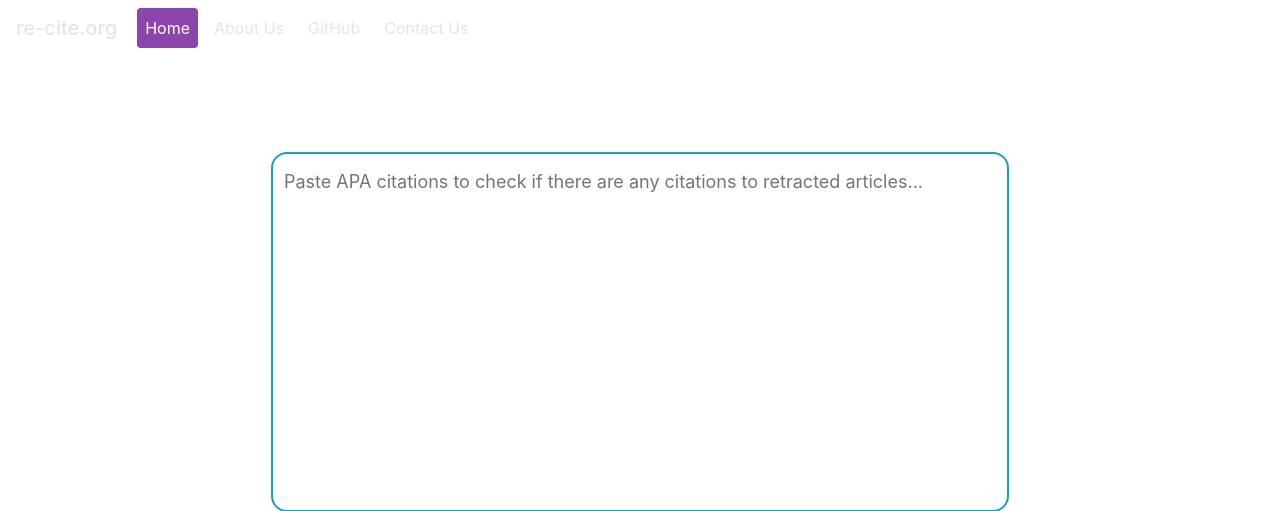
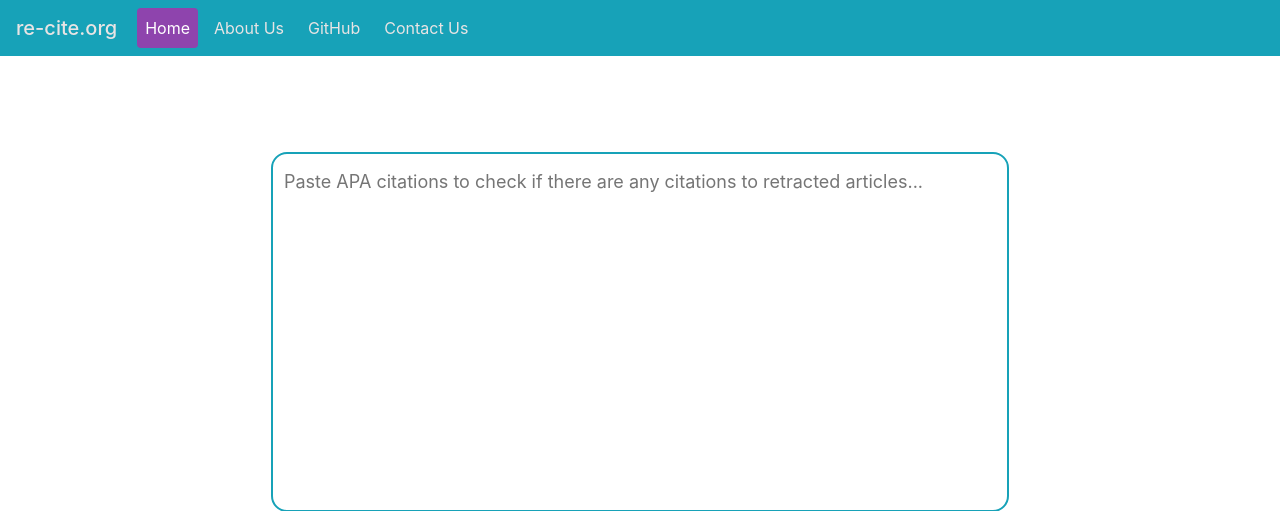
Before and after one commit to recite/re-cite.org, a Flask app: page / in a window 1280 px wide. Shown: the top 511 px of the page. Run offline with Flask 2, Linux system fonts and the light colour scheme; some libraries are stand-ins or nearby versions.

Commit message:
change navbar bg.

```diff
--- a/app/static/css/style.css
+++ b/app/static/css/style.css
@@ -78,7 +78,7 @@ button:not(.close) {
 }
 
 .navbar {
-  background-color: #fff;
+  background-color: #17a2b8;
 }
 .navbar .navbar-brand {
   color: #e8e4e4;
```
